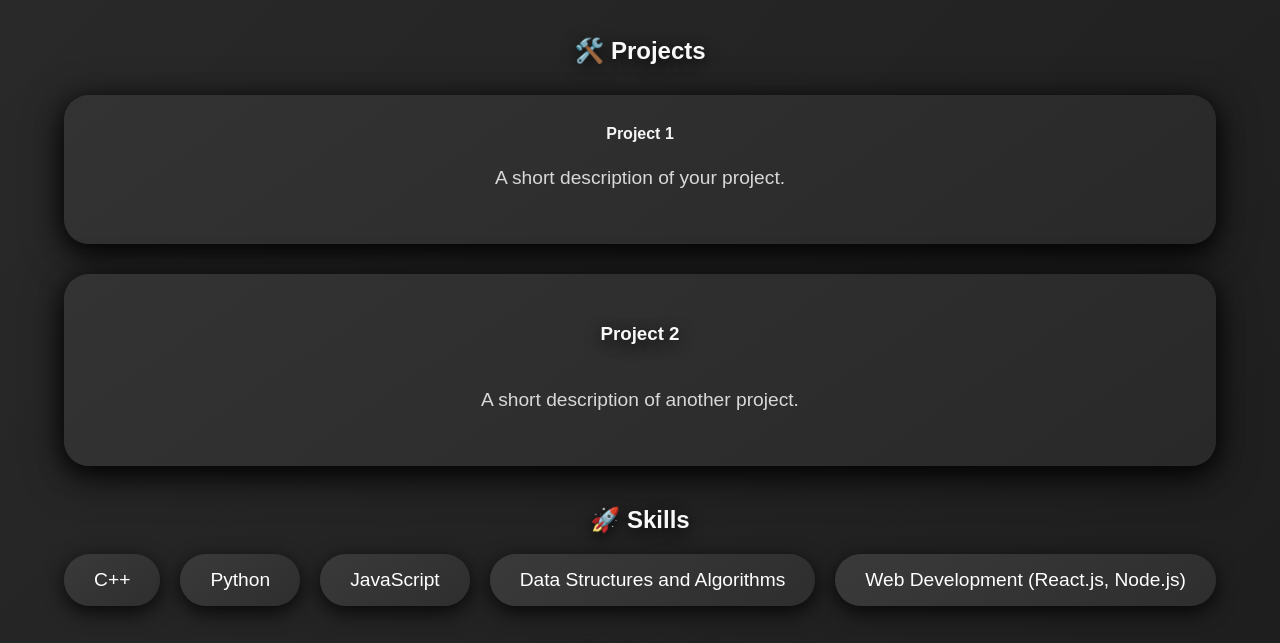
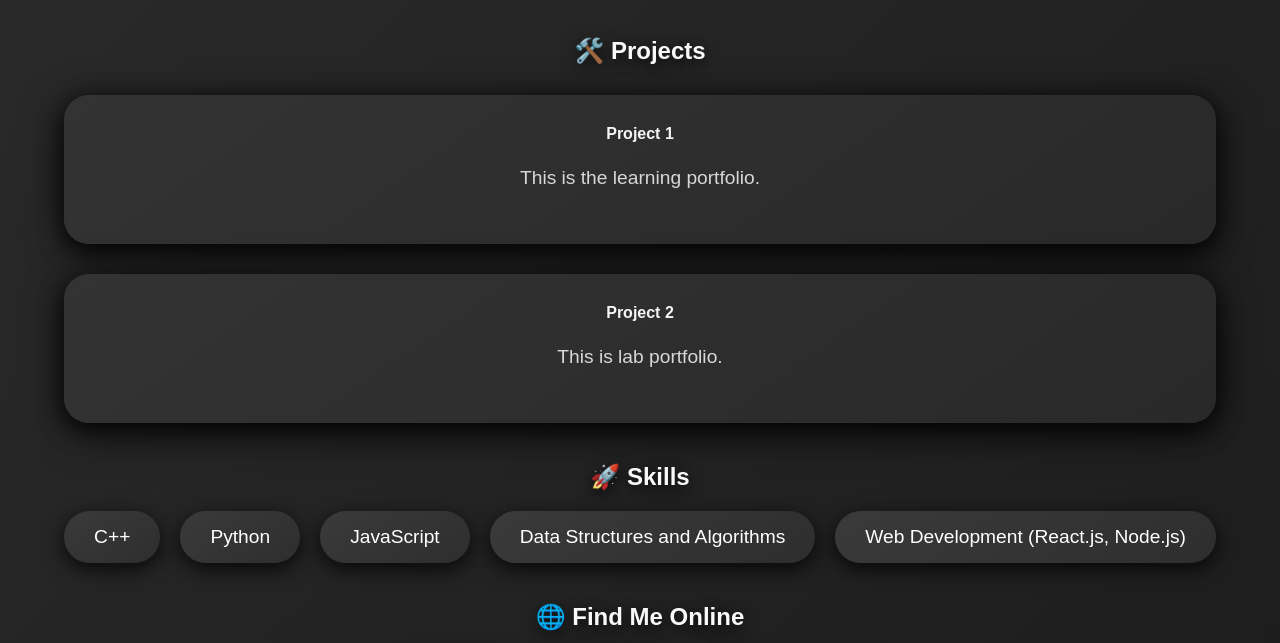
Before and after one commit to chikkamathkartik/myportfolio, a plain HTML site: page index.html in a window 1280 px wide. Shown: the part 143-786 px from the top of the page. Drawn offline with Linux system fonts and the light colour scheme.

Commit message:
Update index.html

```diff
--- a/index.html
+++ b/index.html
@@ -15,11 +15,11 @@
             <h2>🛠️ Projects</h2>
             <div class="project-block">
                 <a href="learning-portfolio.html">Project 1</a>
-                <p>A short description of your project.</p>
+                <p>This is the learning portfolio.</p>
             </div>
             <div class="project-block">
-                <h3>Project 2</h3>
-                <p>A short description of another project.</p>
+                 <a href="lab-portfolio.html">Project 2</a>
+                <p>This is lab portfolio.</p>
             </div>
         </div>
 
```
